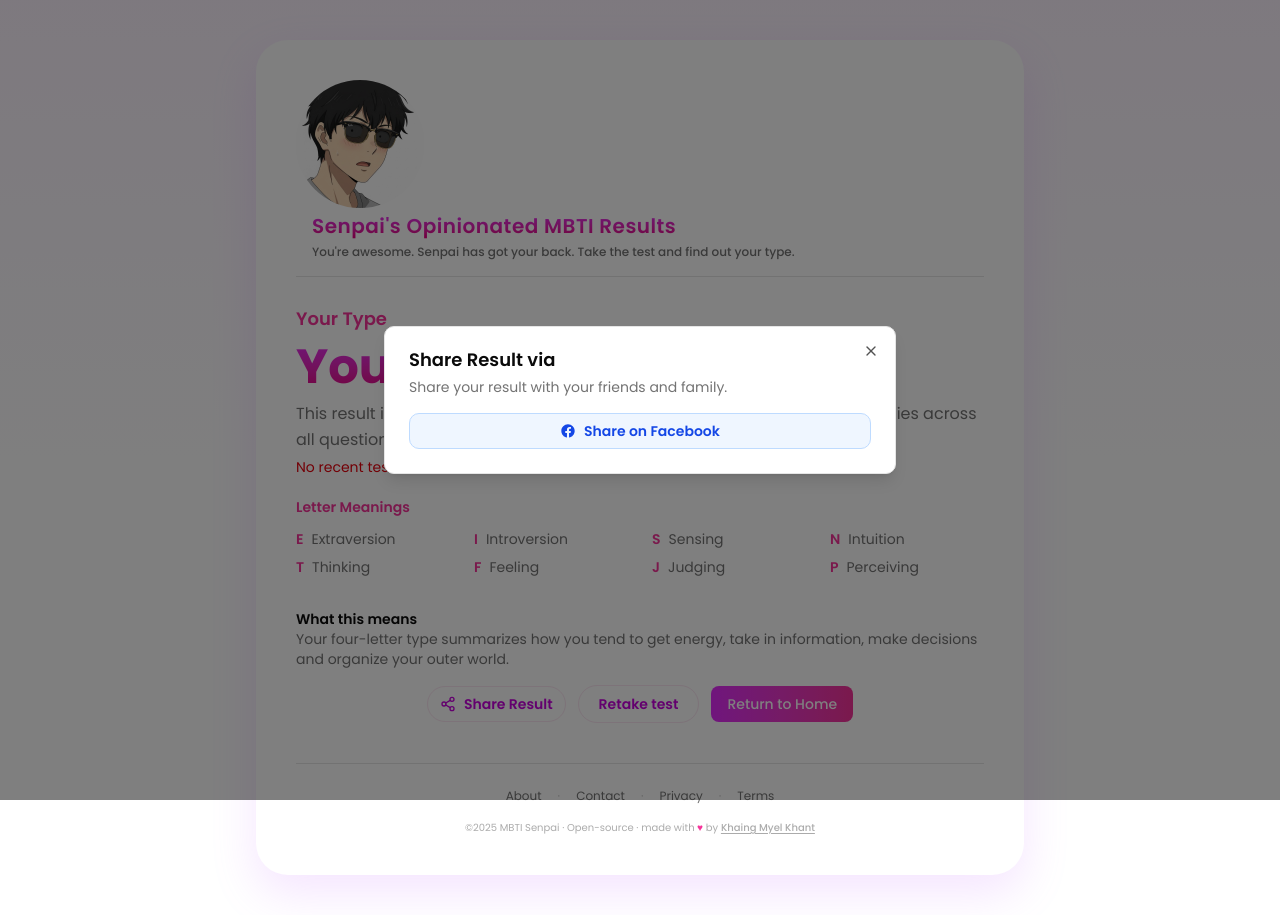
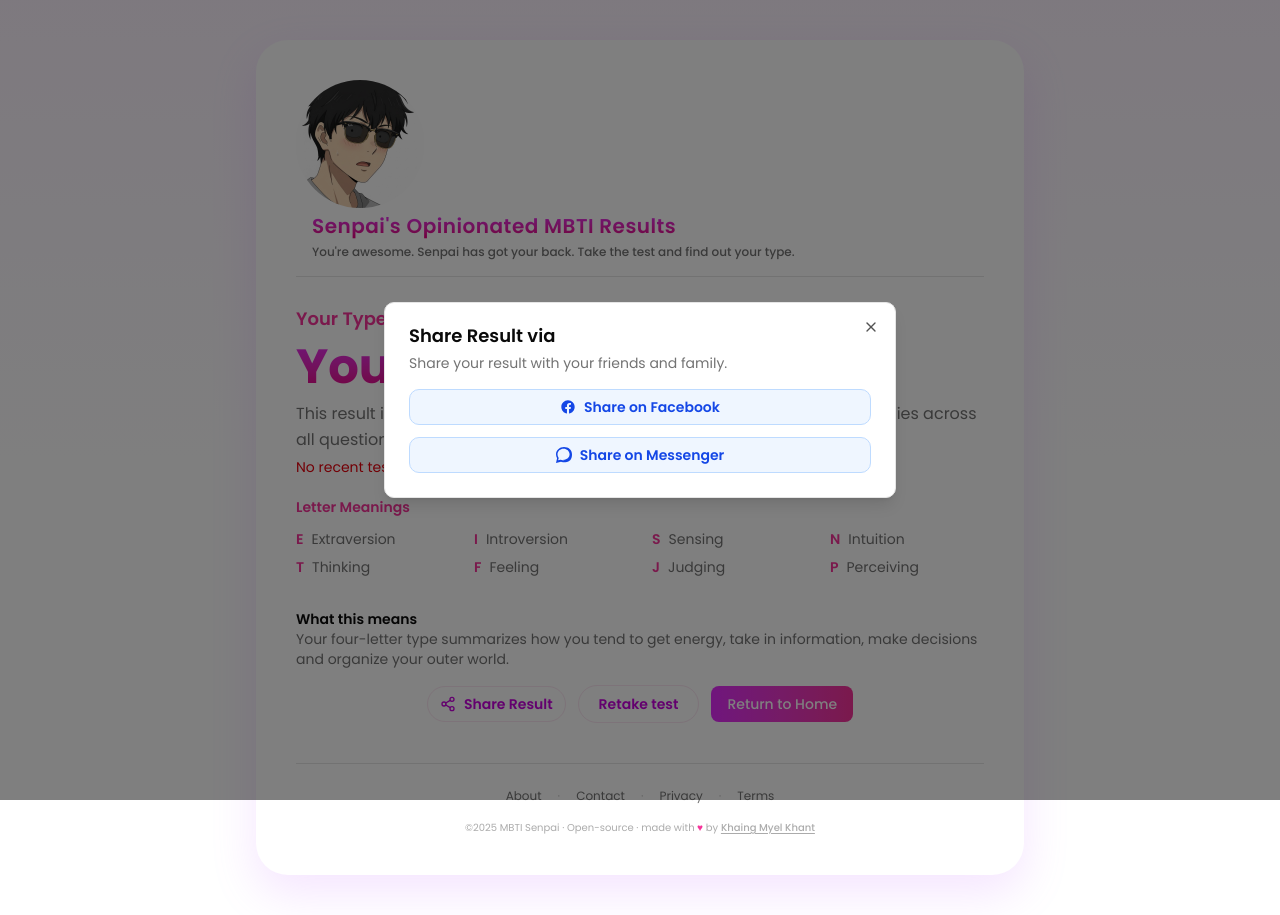
Before and after one commit to kmkhant/mbtisenpai, a Next.js app: page /result in a window 1280 px wide. Both pictures are taken after a click on the button "Share Result". Built offline with nearby package versions, Linux system fonts and the light colour scheme; no server answers.

Commit message:
add: messenger share

```diff
--- a/src/app/result/page-content.tsx
+++ b/src/app/result/page-content.tsx
@@ -158,16 +158,18 @@ function ResultPageContent() {
     }
   };
 
-  const handleFacebookShare = () => {
-    if (!result || !shareableUrl || typeof window === "undefined") return;
-
   // Declare FB type for TypeScript
   interface FacebookSDK {
     ui: (
-        params: {
+      params:
+        | {
             display?: string;
-          method: string;
+            method: "share";
             href: string;
+          }
+        | {
+            method: "send";
+            link: string;
           },
       callback?: (response: {
         error_code?: string;
@@ -175,6 +177,9 @@ function ResultPageContent() {
       }) => void
     ) => void;
   }
+
+  const handleFacebookShare = () => {
+    if (!result || !shareableUrl || typeof window === "undefined") return;
 
     // Check if FB is loaded
     const FB = (window as typeof window & { FB?: FacebookSDK }).FB;
@@ -197,6 +202,34 @@ function ResultPageContent() {
         `https://www.facebook.com/sharer/sharer.php?u=${encodeURIComponent(
           shareableUrl
         )}`,
+        "_blank",
+        "width=600,height=400"
+      );
+    }
+  };
+
+  const handleMessengerShare = () => {
+    if (!result || !shareableUrl || typeof window === "undefined") return;
+
+    // Check if FB is loaded
+    const FB = (window as typeof window & { FB?: FacebookSDK }).FB;
+    if (FB) {
+      // Use Send Dialog for Facebook Messenger
+      FB.ui(
+        {
+          method: "send",
+          link: shareableUrl,
+        },
+        function () {
+          // Handle response if needed
+        }
+      );
+    } else {
+      // Fallback to direct Messenger share URL
+      window.open(
+        `https://www.facebook.com/dialog/send?link=${encodeURIComponent(
+          shareableUrl
+        )}&app_id=${process.env.NEXT_PUBLIC_FACEBOOK_APP_ID || ""}`,
         "_blank",
         "width=600,height=400"
       );
@@ -446,6 +479,24 @@ function ResultPageContent() {
                       </svg>
                       Share on Facebook
                     </Button>
+                    <Button
+                      onClick={handleMessengerShare}
+                      className="inline-flex items-center justify-center gap-2 rounded-lg border border-blue-200 bg-blue-50 px-4 py-3 text-sm font-semibold text-blue-700 transition hover:bg-blue-100 hover:border-blue-300"
+                    >
+                      <svg
+                        className="h-5 w-5"
+                        fill="currentColor"
+                        viewBox="0 0 24 24"
+                        aria-hidden="true"
+                      >
+                        <path d="M12 0C5.373 0 0 4.925 0 11c0 2.133.577 4.137 1.595 5.861L0 24l7.437-2.044c1.96.54 4.031.857 6.126.857h.437C21.063 22.853 24 17.925 24 11S18.627 0 12 0zm.748 19.963h-.437c-1.796 0-3.53-.28-5.155-.784l-.354-.103-3.676.966.985-3.528-.23-.375C2.738 14.18 2.25 12.65 2.25 11c0-4.584 4.058-8.31 9.062-8.31S20.375 6.416 20.375 11s-4.058 8.31-9.062 8.31l-.565-.347z" />
+                        <path
+                          fill="#fff"
+                          d="M9.5 12.5c-.276 0-.5-.224-.5-.5s.224-.5.5-.5.5.224.5.5-.224.5-.5.5zm2.5 0c-.276 0-.5-.224-.5-.5s.224-.5.5-.5.5.224.5.5-.224.5-.5.5zm2.5 0c-.276 0-.5-.224-.5-.5s.224-.5.5-.5.5.224.5.5-.224.5-.5.5z"
+                        />
+                      </svg>
+                      Share on Messenger
+                    </Button>
                   </div>
                 </DialogContent>
               </Dialog>
```
Lines whose indentation alone changed are shown as unchanged.
